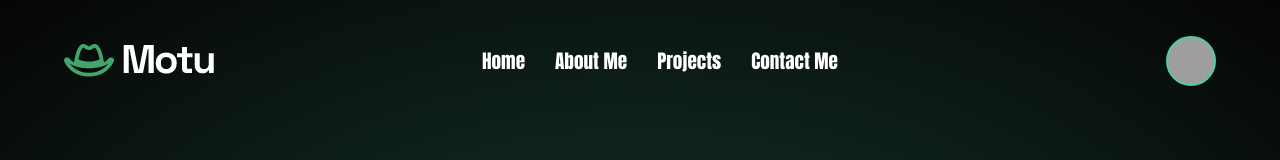
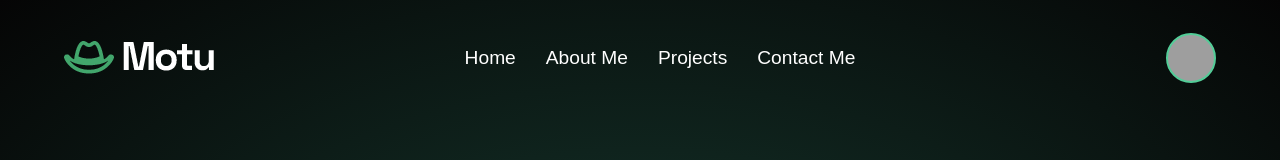
Before and after one commit to JoanBenaiges/joanbenaiges, a React (Vite) app: page / in a window 1280 px wide. Shown: the top 160 px of the page. Built offline with nearby package versions, Linux system fonts and the light colour scheme; grey boxes are pictures that could not be loaded.

Commit message:
font-family

```diff
--- a/src/styles/base/_base.scss
+++ b/src/styles/base/_base.scss
@@ -1,7 +1,8 @@
 $background-gradient: radial-gradient(#173b30, #000000fa);
 $green-light: #53cd98;
 $green-dark: #173b30;
-$font-family: Impact, Haettenschweiler, 'Arial Narrow Bold', sans-serif;
+$font-family: Arial, Helvetica, sans-serif;
+
 
 @mixin bg-pages {
     height: 100%;
```
